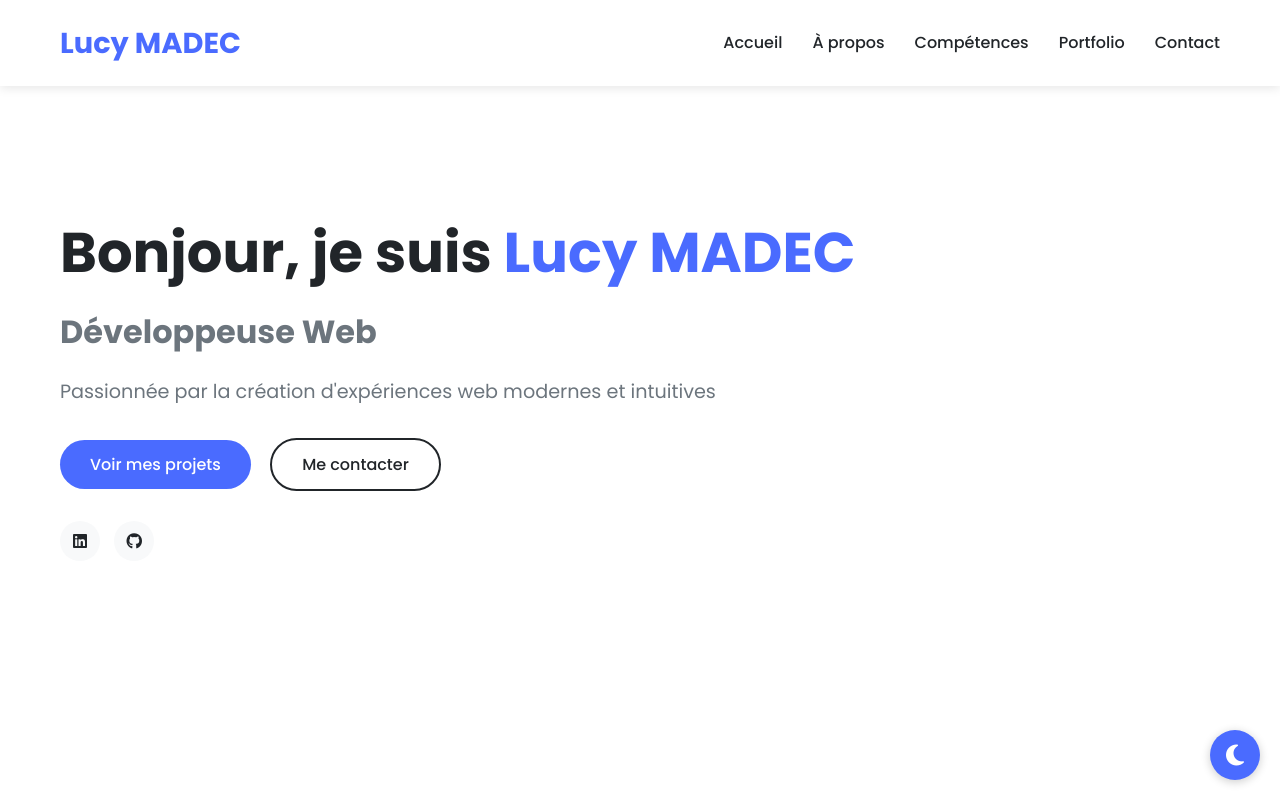
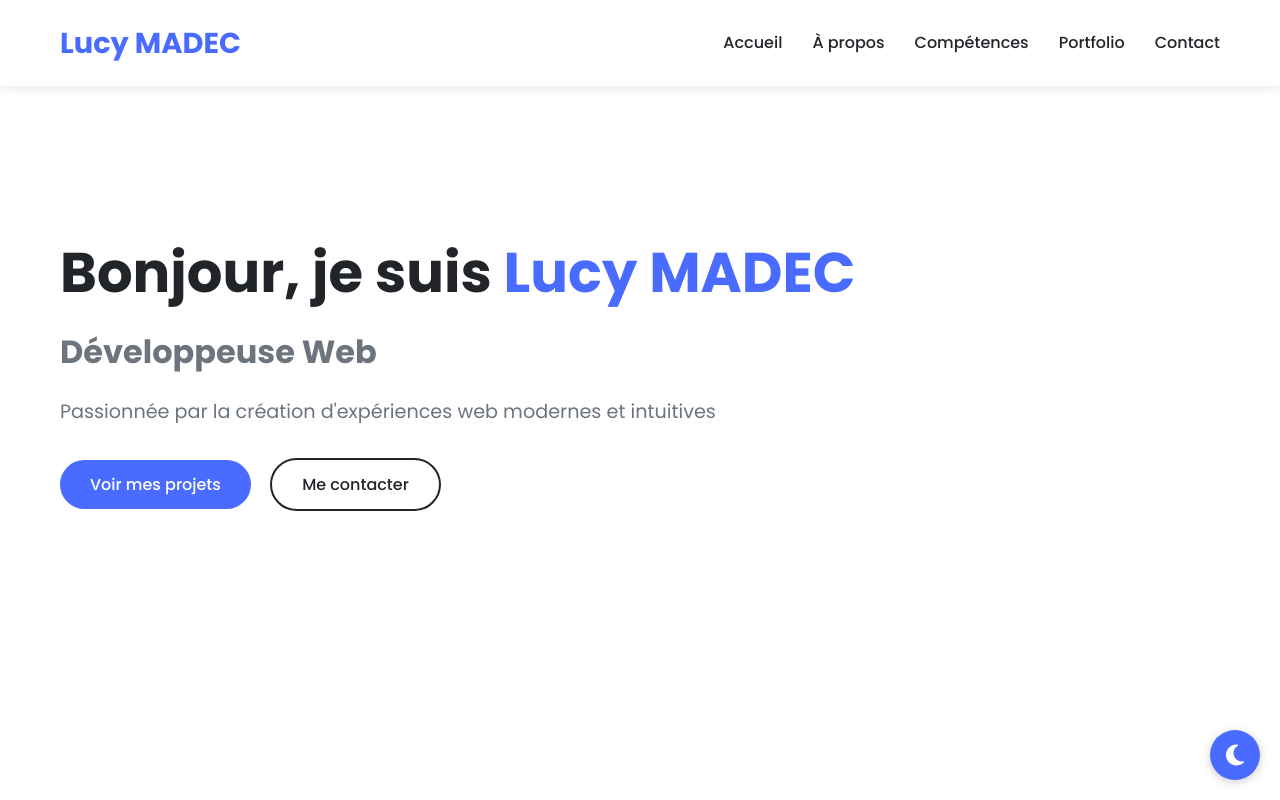
Before and after one commit to lucy-madec/portfolio, a website: page index.html in a window 1280 px wide. Shown: the top 800 px of the page. Drawn offline with Linux system fonts and the light colour scheme.

Commit message:
Remove social media icons from hero section

```diff
--- a/index.html
+++ b/index.html
@@ -43,10 +43,7 @@
                     <a href="#portfolio" class="btn btn-primary">Voir mes projets</a>
                     <a href="#contact" class="btn btn-secondary">Me contacter</a>
                 </div>
-                <div class="social-icons">
-                    <a href="#" target="_blank"><i class="fab fa-linkedin"></i></a>
-                    <a href="#" target="_blank"><i class="fab fa-github"></i></a>
-                </div>
+
             </div>
         </div>
     </section>
```
